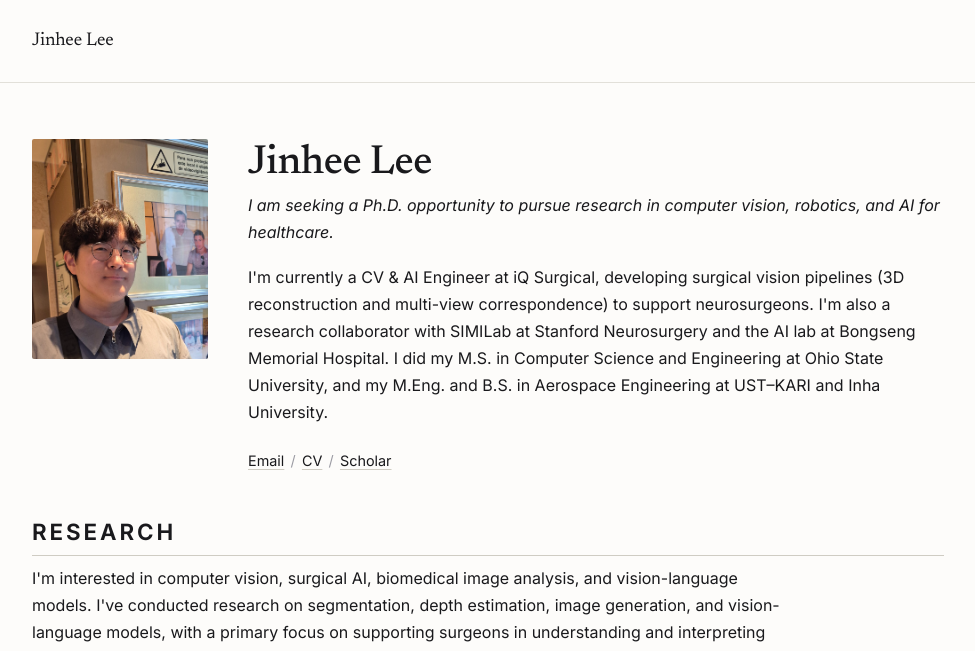
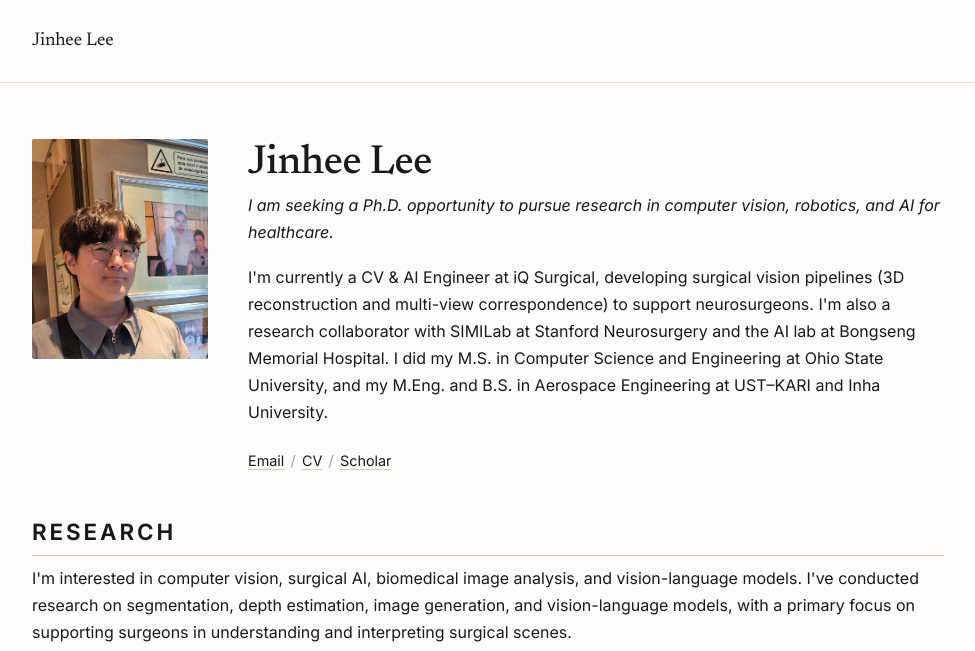
Before and after one commit to eeleehnij/eeleehnij.github.io, a Jekyll site: the page built from _pages/about.md, in a window 1280 px wide. Shown: the top 651 px of the page, without its empty margins (152-1127 px from the left). Built offline with Jekyll 4.4.1, drawn with Linux system fonts in a browser that asks for light colours.

Commit message:
섹션 소개문의 폭 제한을 제거해 본문 우측선에 맞춤
.section-intro 에 max-width: 48rem(768px) 이 걸려 있어, 본문 폭
912px 보다 144px 먼저 줄바꿈됐다. 소개 문단과 섹션 괘선의 오른쪽 끝은
1096px 인데 혼자 952px 에서 끊겨 어긋나 보였다.

제한을 걷어내 셋 다 1096px 로 떨어진다.

Co-Authored-By: Claude Opus 5 <noreply@anthropic.com>

```diff
--- a/assets/css/main.scss
+++ b/assets/css/main.scss
@@ -234,7 +234,6 @@ th {
 
 /* 섹션 제목 아래 한 문단짜리 설명 */
 .section-intro {
-  max-width: 48rem;
   margin: -0.4rem 0 2rem;
 }
 
```
